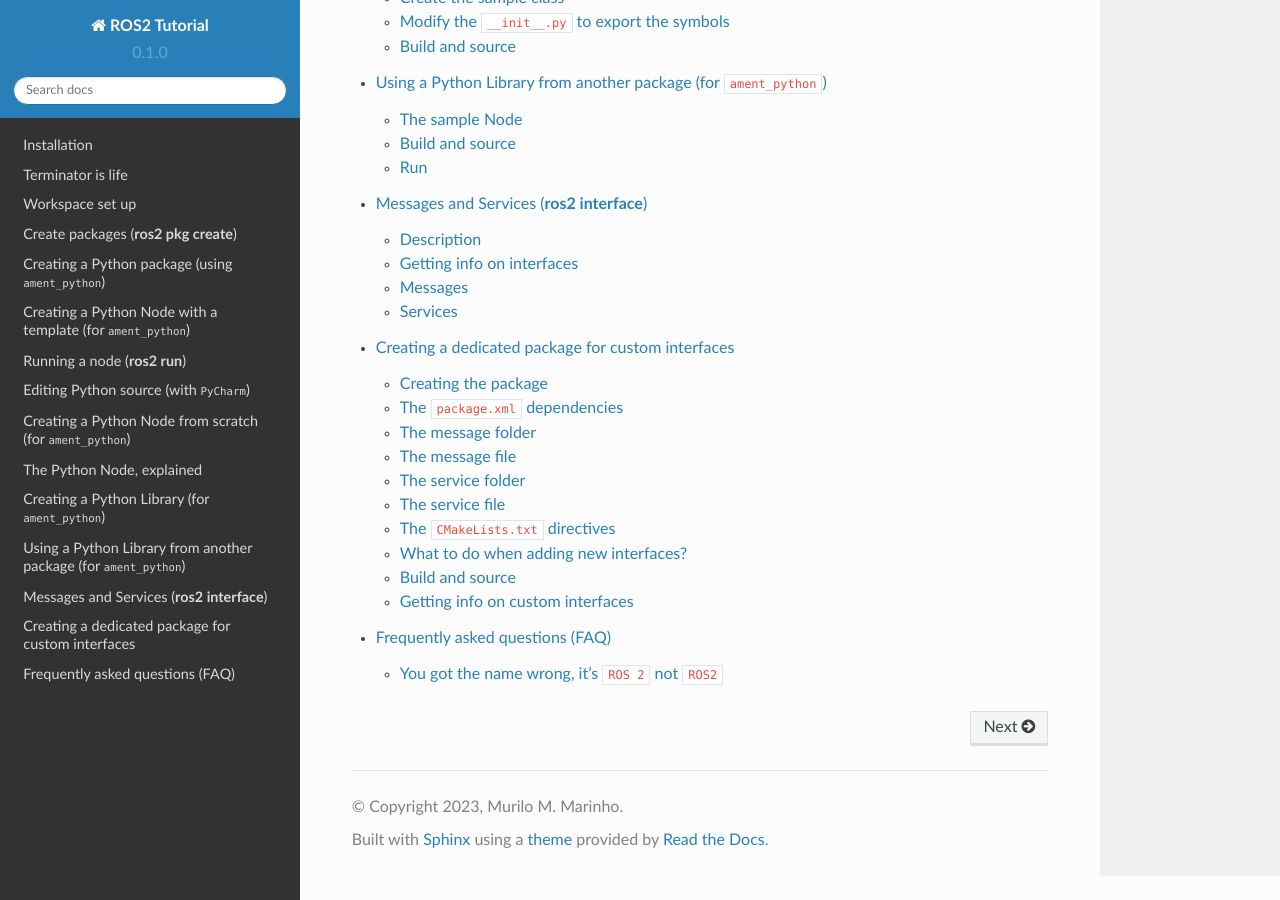
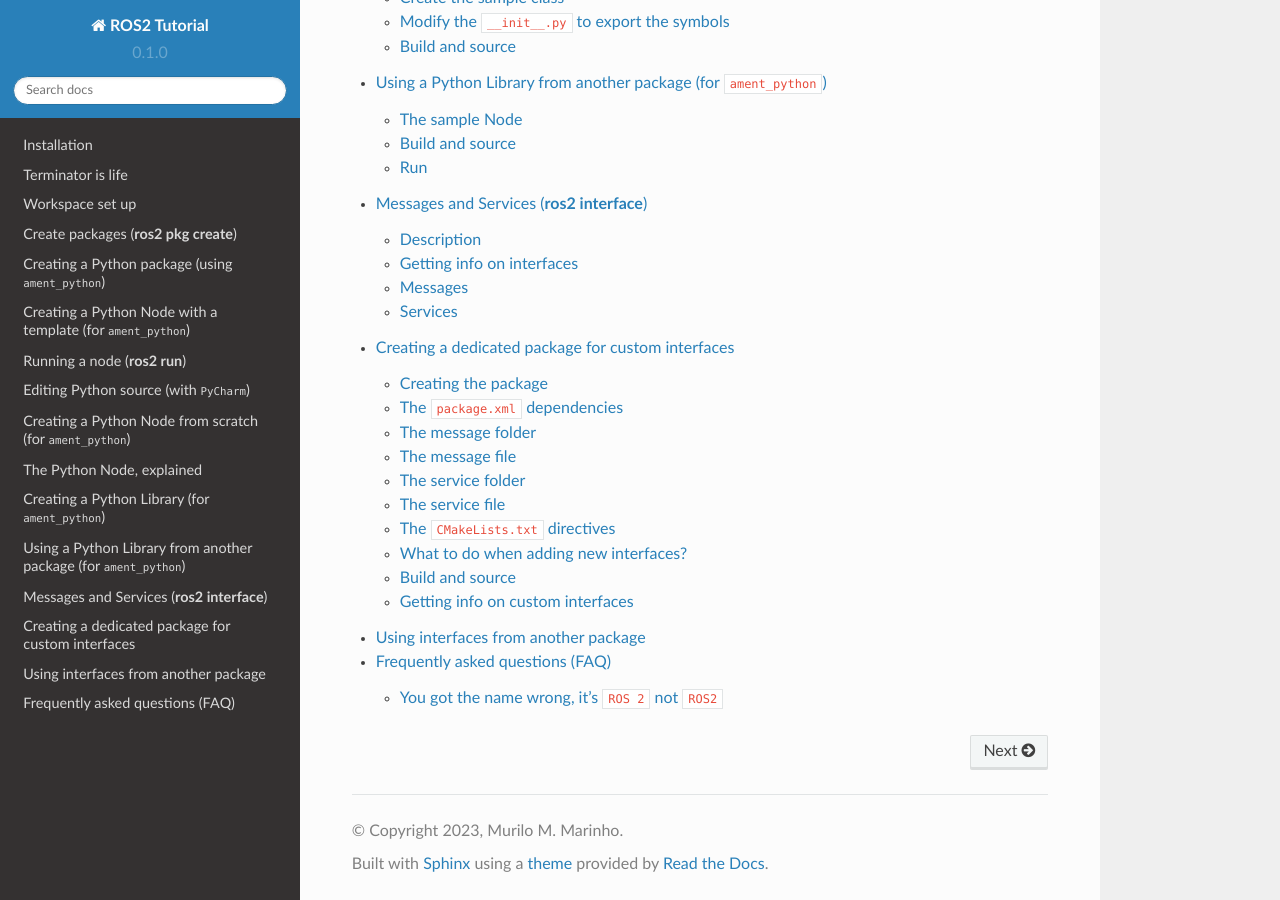
Before and after one commit to mmmarinho/ROS2_Tutorial, a Sphinx documentation site: the page built from docs/source/index.rst, in a window 1280 px wide and 900 px high, scrolled down 1707 px. Built offline with Sphinx 7.4.7 and the Read the Docs theme 2.0.0, drawn with Linux system fonts in a browser that asks for light colours.

Commit message:
Update index.rst

```diff
--- a/docs/source/index.rst
+++ b/docs/source/index.rst
@@ -31,6 +31,7 @@
    using_python_library
    messages
    create_message_package
+   using_interface_package
    faq
 
 
```
